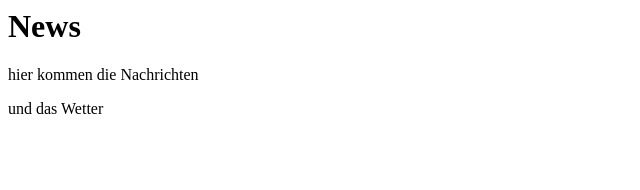
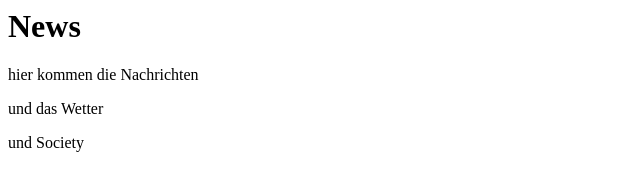
Before and after one commit to MarkHofstetter/wifi-20190604, a plain HTML site: page index.html in a window 1280 px wide. Shown: the full height of the page, 0-640 px from the left. Drawn offline with Linux system fonts and the light colour scheme.

Commit message:
added society

```diff
--- a/index.html
+++ b/index.html
@@ -3,3 +3,5 @@
 <p>hier kommen die Nachrichten</p>
 
 <p>und das Wetter</p>
+
+<p>und Society</p>
```
